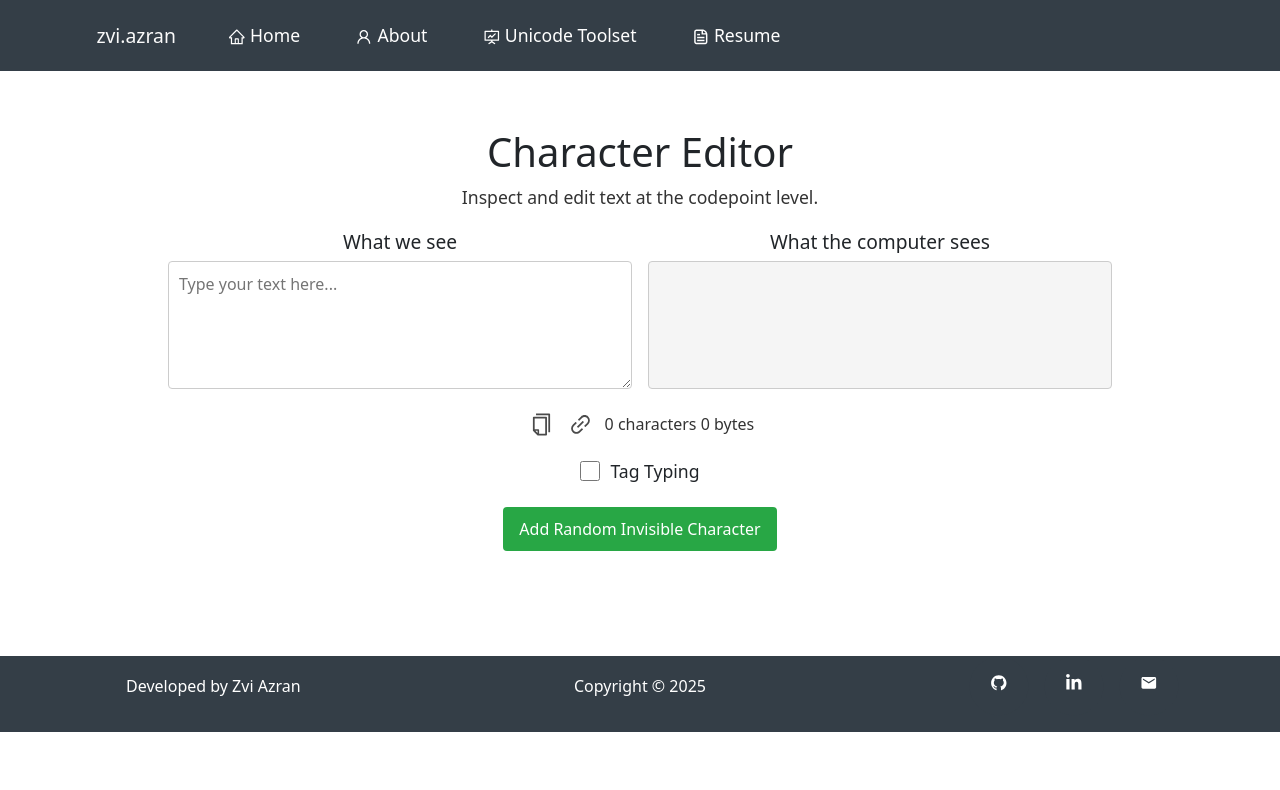
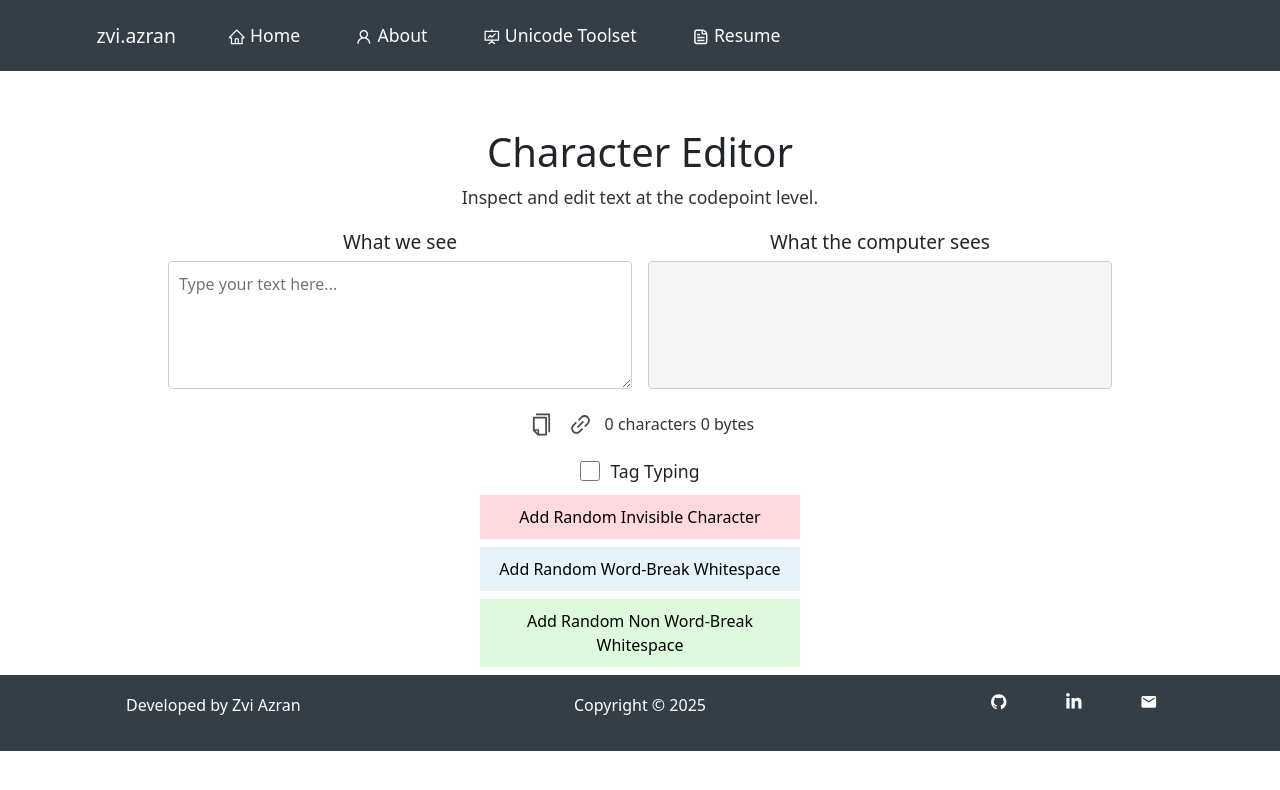
Before and after one commit to zviazran/unicode-toolset, a React (Vite) app: page /unicode-toolset/char-editor in a window 1280 px wide. Shown: the top 790 px of the page. Built offline with nearby package versions, Linux system fonts and the light colour scheme.

Commit message:
add buttons for wordBreakChar and whitespaceChar

```diff
--- a/src/components/Toolset/CodePointsConsts.tsx
+++ b/src/components/Toolset/CodePointsConsts.tsx
@@ -26,3 +26,6 @@ export const bidiCharacters = new Map<string, number>([
   ["RLM", 0x200F], // RIGHT-TO-LEFT MARK
   ["ALM", 0x061C], // ARABIC LETTER MARK
 ]);
+
+export const wordBreakCharRegex = /[\u0020\u200B\u2028\u2029]/;
+export const whitespaceCharRegex = /[\u000A-\u000D\u00A0\u2000-\u200A\u202F\u205F\u3000]/;
--- a/src/components/Toolset/CodepointEditor/CodepointEditor.module.css
+++ b/src/components/Toolset/CodepointEditor/CodepointEditor.module.css
@@ -2,6 +2,7 @@
   text-align: center;
   margin-top: 8rem;
   min-height: 33rem;
+  display: grid;
 }
 
 .editor {
@@ -62,25 +63,45 @@
   accent-color: #007bff;
 }
 
-.invisibleCharButton {
-  display: inline-block;
-  background-color: #28a745;
-  color: white;
-  padding: 10px 16px;
-  border-radius: 4px;
-  font-size: 1rem;
-  cursor: pointer;
-  margin-top: 20px;
-  margin-bottom: 10px;
-  border: none;
+.buttonColumn {
+  display: flex;
+  flex-direction: column;
+  align-items: center;
+  gap: 0.5rem;
+  margin-top: 0.5rem;
+  margin-bottom: 0.5rem;
 }
 
-.invisibleCharButton:hover {
-  background-color: #218838;
+.charButton {
+  cursor: pointer;
+  border: none;
+  max-width: 20rem;
+  width: 100%;
+  padding: 10px 5px;
+  font-size: 1rem;
+  box-sizing: border-box;
+  white-space: normal;
+  word-break: break-word;
 }
 
-.invisibleCharButton:active {
-  background-color: #1e7e34;
+.invisibleChar {
+  background-color: rgba(255, 180, 190, 0.5);
+}
+
+.wordBreakChar {
+  background-color: rgba(173, 216, 230, 0.3);
+}
+
+.nonWordBreakChar {
+  background-color: rgba(144, 238, 144, 0.3);
+}
+
+.charButton:hover {
+  filter: brightness(0.8);
+}
+
+.charButton:active {
+  transform: scale(0.98);
 }
 
 .counters {
--- a/src/components/Toolset/CodepointEditor/CodepointEditor.tsx
+++ b/src/components/Toolset/CodepointEditor/CodepointEditor.tsx
@@ -2,7 +2,7 @@ import React, { useState, useRef, useEffect } from "react";
 import { useLocation } from "react-router-dom";
 import styles from './CodepointEditor.module.css';
 import CounterBar from '../CounterBar';
-import { invisibleCharRanges } from "../CodePointsConsts";
+import { invisibleCharRanges, wordBreakCharRegex, whitespaceCharRegex } from "../CodePointsConsts";
 import ProcessedTextDisplay from "./ProcessedTextDisplay";
 
 // Todo: add an button for sending the text in a link
@@ -98,8 +98,21 @@ const CodepointEditor: React.FC = () => {
     return String.fromCodePoint(codePoint);
   };
 
-  const handleAddInvisibleChars = () => {
-    const randomChar = getRandomInvisibleChar();
+  function getRandomCharFromRegex(regex: RegExp): string {
+    const codes = [...regex.source.matchAll(/\\u([\dA-Fa-f]{4})/g)].map(m => String.fromCharCode(parseInt(m[1], 16)));
+    return codes[Math.floor(Math.random() * codes.length)] || "";
+  }
+
+  const handleAddChar = (type: "invisible" | "wordBreak" | "nonWordBreak") => {
+    let randomChar = "";
+
+    if (type === "invisible") {
+      randomChar = getRandomInvisibleChar();
+    } else if (type === "wordBreak") {
+      randomChar = getRandomCharFromRegex(wordBreakCharRegex);
+    } else if (type === "nonWordBreak") {
+      randomChar = getRandomCharFromRegex(whitespaceCharRegex);
+    }
 
     // Calculate random position with edge handling
     const randomPosition = normalText.length > 4
@@ -149,9 +162,15 @@ const CodepointEditor: React.FC = () => {
           <span>Tag Typing</span>
         </label>
       </div>
-      <div className={styles.buttonContainer}>
-        <button onClick={handleAddInvisibleChars} className={styles.invisibleCharButton}>
+      <div className={styles.buttonColumn}>
+        <button onClick={() => handleAddChar("invisible")} className={`${styles.charButton} ${styles.invisibleChar}`}>
           Add Random Invisible Character
+        </button>
+        <button onClick={() => handleAddChar("wordBreak")} className={`${styles.charButton} ${styles.wordBreakChar}`}>
+          Add Random Word-Break Whitespace
+        </button>
+        <button onClick={() => handleAddChar("nonWordBreak")} className={`${styles.charButton} ${styles.nonWordBreakChar}`}>
+          Add Random Non Word-Break Whitespace
         </button>
       </div>
     </div>
--- a/src/components/Toolset/CodepointEditor/ProcessedTextDisplay.tsx
+++ b/src/components/Toolset/CodepointEditor/ProcessedTextDisplay.tsx
@@ -1,6 +1,6 @@
 import React, { useEffect, useState } from "react";
 import styles from "./ProcessedTextDisplay.module.css";
-import { invisibleCharRanges } from "../CodePointsConsts";
+import { invisibleCharRanges, wordBreakCharRegex, whitespaceCharRegex } from "../CodePointsConsts";
 
 type ProcessedTextDisplayProps = {
   text: string;
@@ -14,9 +14,6 @@ const ProcessedTextDisplay: React.FC<ProcessedTextDisplayProps> = ({ text, texta
   const isInvisibleCodePoint = (code: number): boolean => {
     return invisibleCharRanges.some(([start, end]) => code >= start && code <= end);
   };
-
-  const wordBreakCharRegex = /[\u0020\u0085\u200B\u2028\u2029]/;
-  const whitespaceCharRegex = /[\u000A-\u000D\u00A0\u1680\u2000-\u200A\u202F\u205F\u3000]/;
 
   const replaceInvisibleChars = (text: string): (string | JSX.Element)[] => {
     const result: (string | JSX.Element)[] = [];
```
